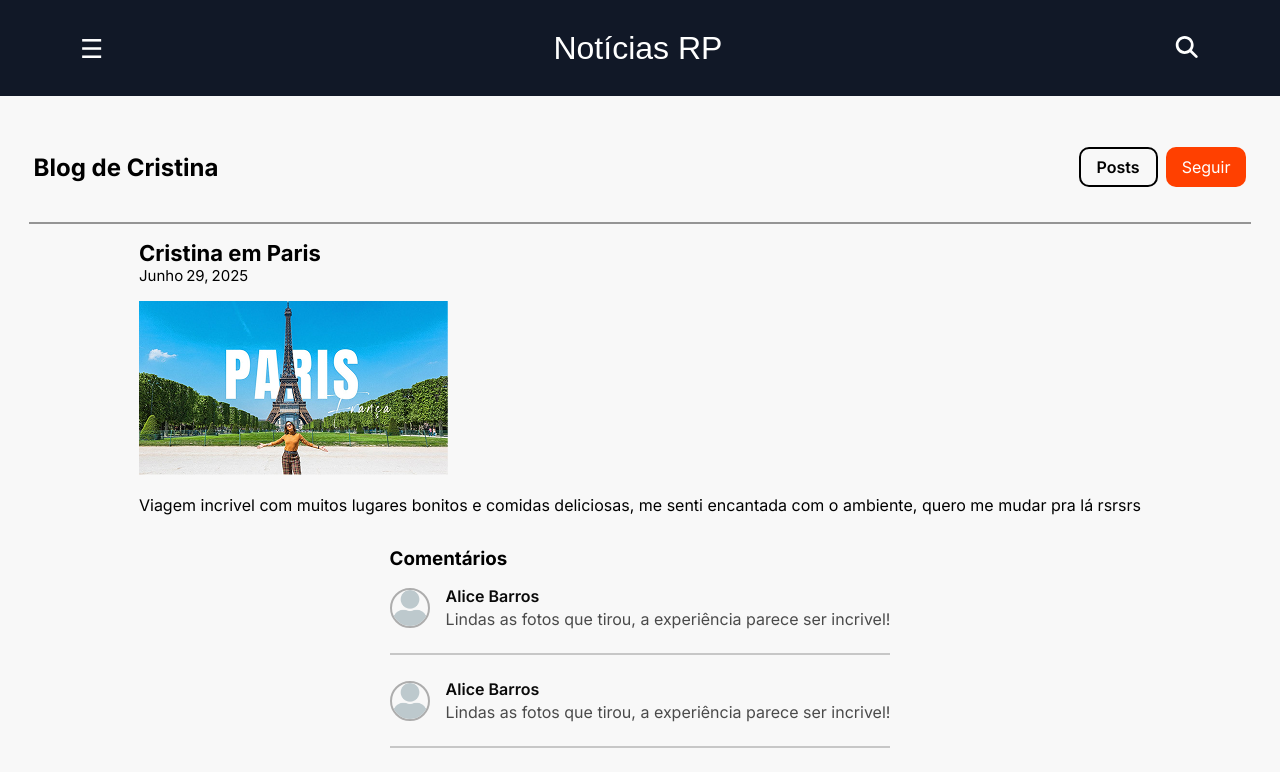
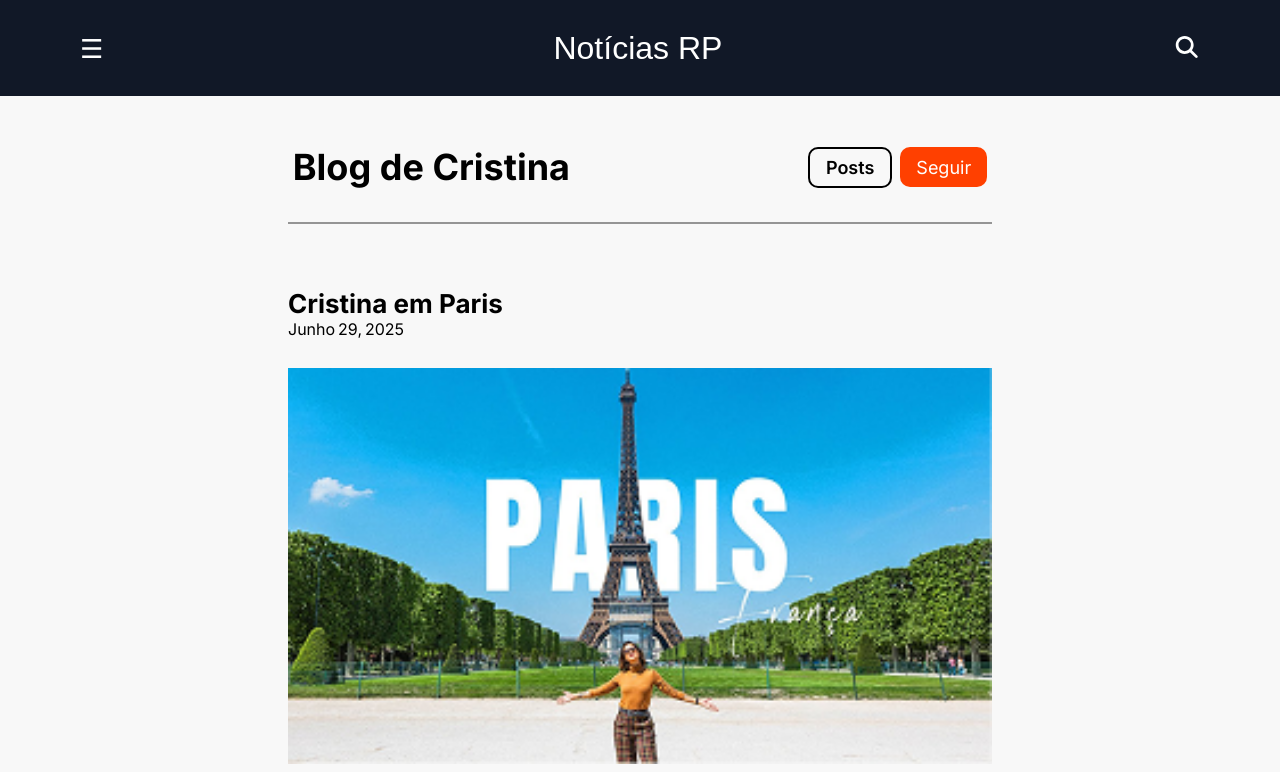
Before and after one commit to 01EmComp/portal-noticias, a React (Vite) app in the folder frontend/: page /blog in a window 1280 px wide. Shown: the top 772 px of the page. Built offline with nearby package versions, Linux system fonts and the light colour scheme; no server answers; the database is empty; a web font is replaced by a local one.

Commit message:
style: add new responsive style for blog page

```diff
--- a/frontend/src/Pages/Blog/Blog.css
+++ b/frontend/src/Pages/Blog/Blog.css
@@ -32,6 +32,11 @@
   border: 2px solid #000;
   color: #000000;
   font-weight: 600;
+  transition: 0.2s ease;
+}
+
+.blog-container header .buttons .link-button:hover {
+  background-color: rgba(202, 202, 202, 0.3);
 }
 
 .blog-container header .buttons .follow-button {
@@ -44,6 +49,16 @@
   color: #fff;
   border: none;
   font-size: 16px;
+  cursor: pointer;
+  transition: 0.3s ease;
+}
+
+.blog-container header .buttons .follow-button.active {
+  background-color: rgba(0, 0, 0, 0.4);
+}
+
+.blog-container header .buttons .follow-button:hover {
+  transform: translateY(-3px);
 }
 
 .blog-container .blog-body {
@@ -74,11 +89,19 @@
 
 .blog-container .image {
   position: relative;
-  width: 200px;
+  max-width: 750px;
+  max-height: 450px;
+  width: 100%;
   height: 100%;
-  cursor: none;
+  cursor: auto;
   border-radius: 0;
   z-index: 0;
+  object-fit: cover;
+}
+
+.blog-container .image img {
+  width: 100%;
+  height: 100%;
 }
 
 .blog-container .blog-body .blog-text {
@@ -88,6 +111,7 @@
 
 .blog-container .blog-body .blog-text p {
   text-align: justify;
+  color: rgba(0, 0, 0, 0.9);
 }
 
 .blog-container .blog-comments {
@@ -155,4 +179,112 @@
   display: flex;
   gap: 3px;
   margin: 0 auto;
+  user-select: none;
+  cursor: pointer;
 }
+
+@media screen and (min-width: 550px) {
+  .blog-container .blog-body {
+    gap: 1.5rem;
+  }
+
+  .blog-container .blog-comments {
+    width: 100%;
+  }
+
+  .blog-container header h2 {
+    font-size: 36px;
+  }
+
+  .blog-container header .buttons .link-button {
+    font-size: 18px;
+  }
+
+  .blog-container header .buttons .follow-button {
+    font-size: 18px;
+  }
+
+  .blog-container .blog-body .title h3 {
+    font-size: 26px;
+  }
+
+  .blog-container .blog-body .title .date p,
+  .blog-container .blog-body .title .date span {
+    font-size: 16px;
+  }
+
+  .blog-container .blog-body .blog-text p {
+    font-size: 18px;
+  }
+
+  .blog-container .blog-comments h3 {
+    font-size: 20px;
+  }
+
+  .blog-container
+    .blog-comments
+    .comments-list
+    .comments-item
+    .right-side
+    .text,
+  .blog-container
+    .blog-comments
+    .comments-list
+    .comments-item
+    .right-side
+    .user-name {
+    font-size: 17px;
+  }
+}
+
+@media screen and (min-width: 800px) {
+  .blog-container {
+    padding: 2rem 4rem;
+  }
+
+  .blog-container .image {
+    max-width: none;
+    max-height: none;
+  }
+}
+
+@media screen and (min-width: 1024px) {
+  .blog-container {
+    padding: 2rem 8rem;
+  }
+
+  .blog-container .blog-body {
+    gap: 1.8rem;
+    padding: 1rem 0 2rem;
+  }
+
+  .blog-container .blog-comments .comments-list {
+    padding-bottom: 0.5rem;
+  }
+
+  .blog-container .blog-comments {
+    padding-bottom: 2rem;
+  }
+
+  .blog-container .blog-comments .more,
+  .blog-container .blog-comments .more .icon {
+    font-size: 18px;
+  }
+}
+
+@media screen and (min-width: 1200px) {
+  .blog-container {
+    padding: 2rem 18rem;
+  }
+
+  .blog-container .blog-body {
+    gap: 1.8rem;
+    padding: 3rem 0;
+    width: 100%;
+  }
+
+  .blog-container .image {
+    max-width: 900px;
+    max-height: 500px;
+  }
+}
--- a/frontend/src/Pages/Blog/Blog.jsx
+++ b/frontend/src/Pages/Blog/Blog.jsx
@@ -16,6 +16,15 @@ import "./Blog.css";
 
 function Blog() {
   const [newComment, setNewComment] = useState(3);
+  const [follow, setFollow] = useState("Seguir");
+
+  const toggleFollow = () => {
+    if (follow == "Seguir") {
+      setFollow("Seguindo");
+    } else {
+      setFollow("Seguir");
+    }
+  };
 
   return (
     <div className="blog-container">
@@ -25,7 +34,14 @@ function Blog() {
           <Link to="/">
             <div className="link-button">Posts</div>
           </Link>
-          <button className="follow-button">Seguir</button>
+          <button
+            className={
+              follow == "Seguir" ? "follow-button" : "follow-button active"
+            }
+            onClick={() => toggleFollow()}
+          >
+            {follow}
+          </button>
         </div>
       </header>
       <section className="blog-body">
@@ -43,7 +59,23 @@ function Blog() {
         <div className="blog-text">
           <p>
             Viagem incrivel com muitos lugares bonitos e comidas deliciosas, me
-            senti encantada com o ambiente, quero me mudar pra lá rsrsrs
+            senti encantada com o ambiente, quero me mudar pra lá rsrsrs. Viagem
+            incrivel com muitos lugares bonitos e comidas deliciosas, me senti
+            encantada com o ambiente, quero me mudar pra lá rsrsrs. Viagem
+            incrivel com muitos lugares bonitos e comidas deliciosas, me senti
+            encantada com o ambiente, quero me mudar pra lá rsrsrs. Viagem
+            incrivel com muitos lugares bonitos e comidas deliciosas, me senti
+            encantada com o ambiente, quero me mudar pra lá rsrsrs. senti
+            encantada com o ambiente, quero me mudar pra lá rsrsrs. Viagem
+            incrivel com muitos lugares bonitos e comidas deliciosas, me senti
+            encantada com o ambiente, quero me mudar pra lá rsrsrs. senti
+            encantada com o ambiente, quero me mudar pra lá rsrsrs. Viagem
+            incrivel com muitos lugares bonitos e comidas deliciosas, me senti
+            encantada com o ambiente, quero me mudar pra lá rsrsrs. senti
+            encantada com o ambiente, quero me mudar pra lá rsrsrs. Viagem
+            incrivel com muitos lugares bonitos e comidas deliciosas, me senti
+            encantada com o ambiente, quero me mudar pra lá rsrsrs. senti
+            encantada com o ambiente, quero me mudar pra lá rsrsrs.
           </p>
         </div>
       </section>
@@ -55,9 +87,10 @@ function Blog() {
           ))}
         </div>
         <div className="more" onClick={() => setNewComment(newComment + 2)}>
-          <p>Mais</p>
+          <p>Mais comentários</p>
           <FontAwesomeIcon
             icon={faAngleDown}
+            className="icon"
             style={{
               color: "black",
               marginTop: "3px",
```
